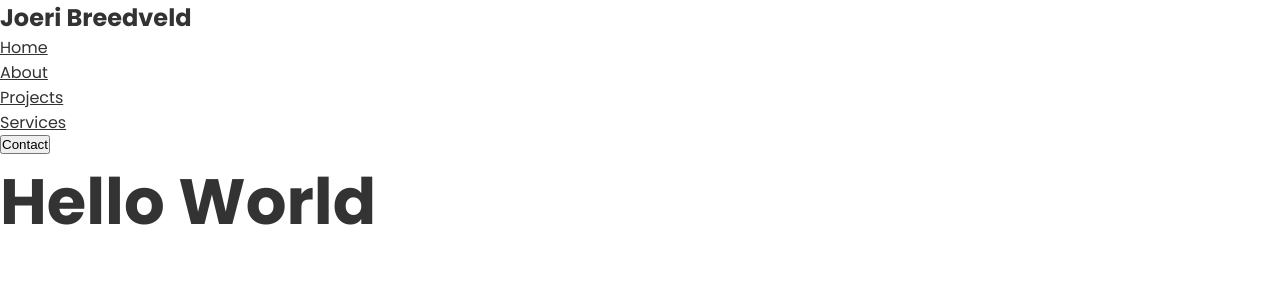
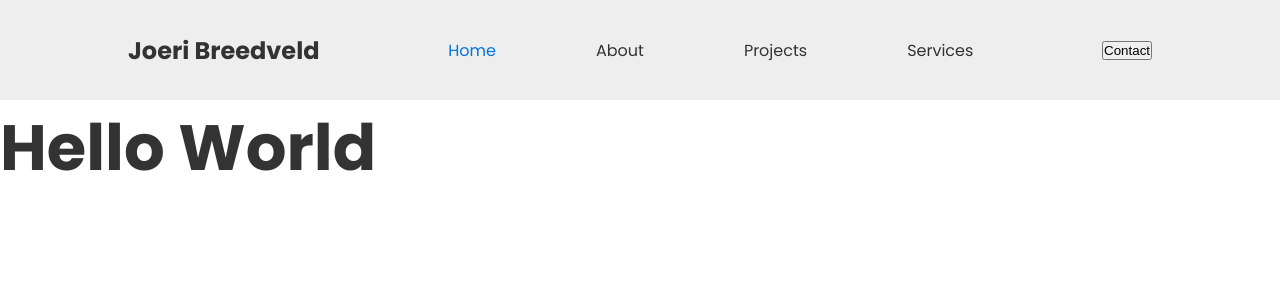
Before and after one commit to duck1s/portfolio-website-v2, a Next.js app: page / in a window 1280 px wide. Shown: the top 300 px of the page. Built offline with nearby package versions, Linux system fonts and the light colour scheme.

Commit message:
feat(navigation): add navigation css and change navigation bar height

```diff
--- a/styles/abstracts/_variables.scss
+++ b/styles/abstracts/_variables.scss
@@ -3,5 +3,5 @@
 
 // Other
 $page-padding: 10vw;
-$navigation-height: 10vh;
+$navigation-height: 10rem;
 $header-main-height: calc(100vh - #{$navigation-height});
--- a/styles/components/Navigation.module.scss
+++ b/styles/components/Navigation.module.scss
@@ -0,0 +1,25 @@
+@import "../abstracts/variables";
+@import "../abstracts/functions";
+@import "../abstracts/mixins";
+
+.headernavigation {
+	@include header-nav-flex;
+	@include page-padding;
+	height: $navigation-height;
+	background-color: #eee;
+
+	&__list {
+		list-style: none;
+		display: flex;
+		gap: 10rem;
+	}
+
+	&__link {
+		text-decoration: none;
+	}
+
+	&__activelink {
+		text-decoration: none;
+		color: #0074de;
+	}
+}
```
